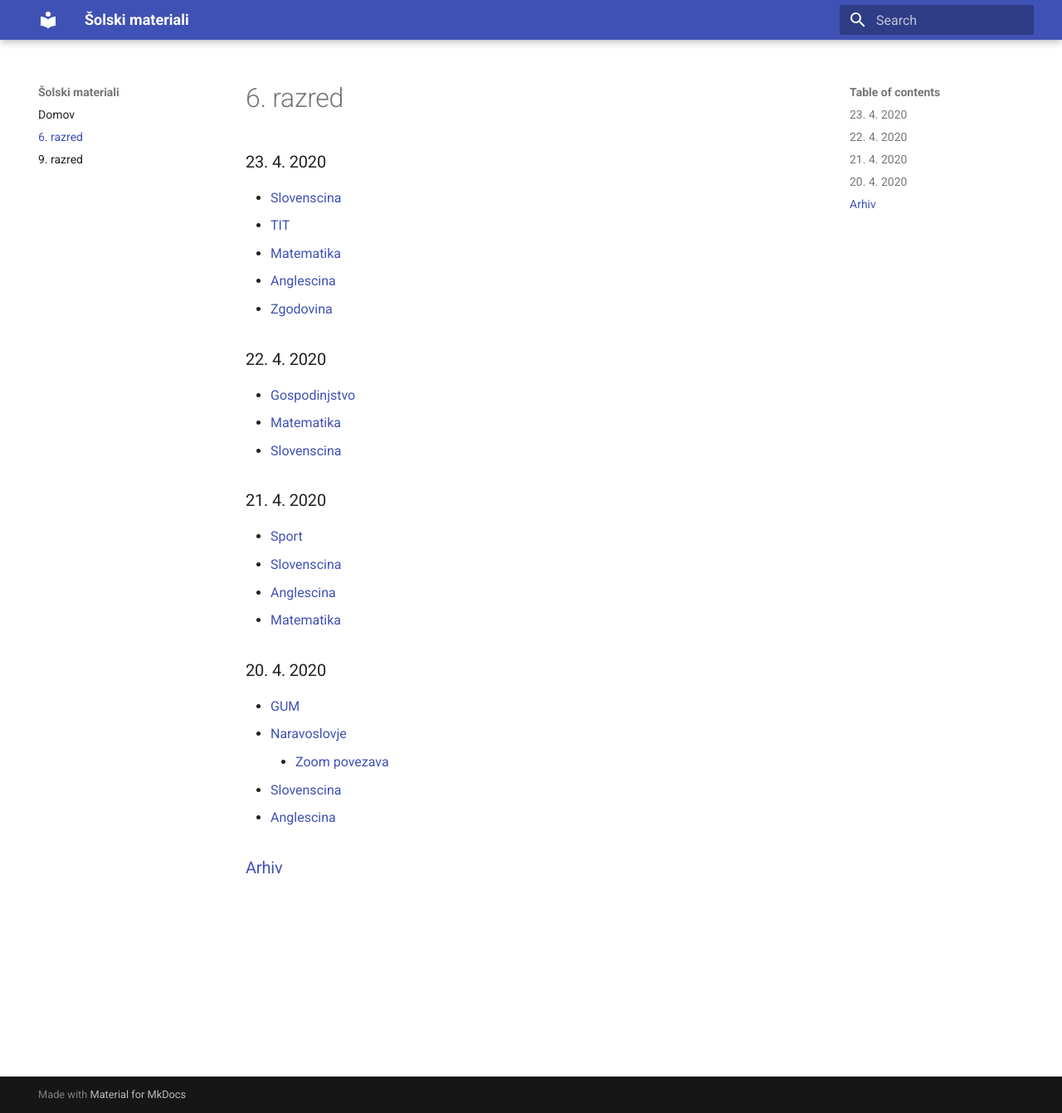
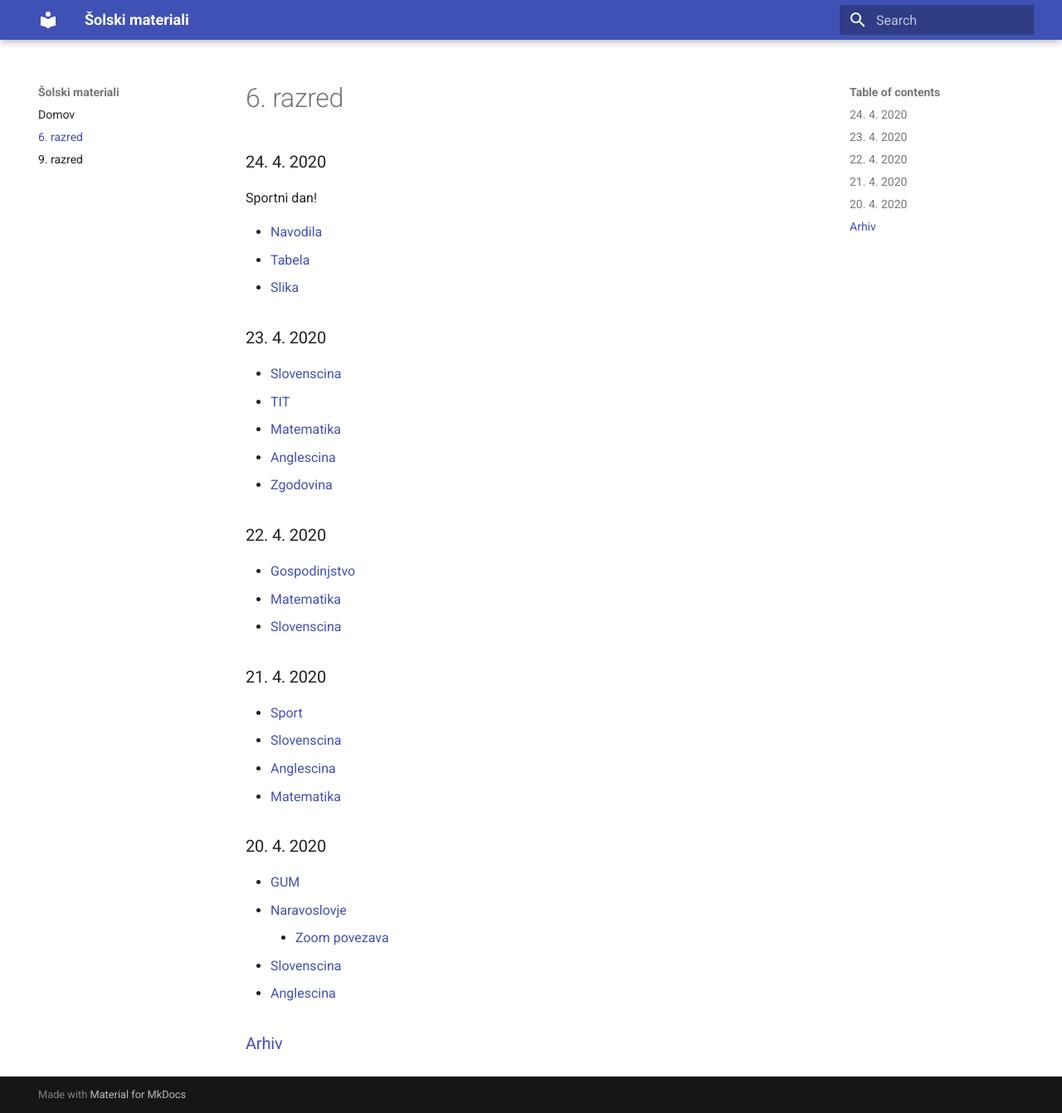
Before and after one commit to skyflyer/solski-materiali, an MkDocs documentation site: the page built from docs/6razred/index.md, in a window 1280 px wide and 1342 px high. Shown: the whole window at 83% size. Built offline with MkDocs 1.6.1 and Material for MkDocs 9.7.7, drawn with Linux system fonts in a browser that asks for light colours.

Commit message:
24. 4. 2020 - 6. razred

```diff
--- a/docs/6razred/index.md
+++ b/docs/6razred/index.md
@@ -2,6 +2,15 @@
 title: 6. razred
 summary: ucna snov za 6. razred
 ---
+
+### 24. 4. 2020
+
+Sportni dan!
+
+* [Navodila](../9razred/sport/2020-04-24-orientacija-navodila.pdf)
+* [Tabela](../9razred/sport/2020-04-24-orientacija.pdf)
+* [Slika](../9razred/sport/2020-04-24-orientacija.jpg)
+
 
 ### 23. 4. 2020
 
```
